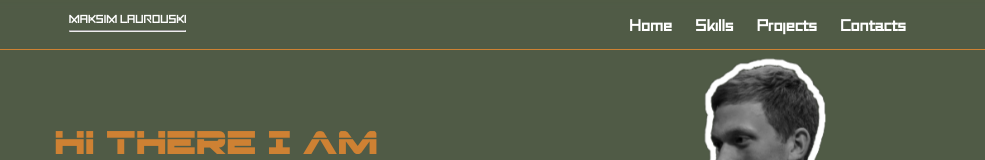
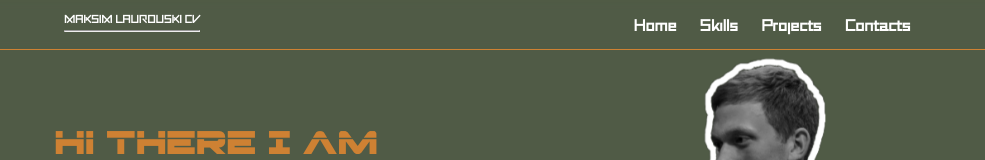
Before and after one commit to EdmondDantess/portfolioinweb, a React (Create React App) app: page / in a window 1280 px wide. Shown: the top 160 px of the page, without its empty margins (147-1132 px from the left). Built offline with nearby package versions, Linux system fonts and the light colour scheme.

Commit message:
Commit 15 added  link on CV

```diff
--- a/src/header/Header.tsx
+++ b/src/header/Header.tsx
@@ -5,7 +5,10 @@ import Nav from '../nav/Nav';
 const Header = () => {
     return (
         <div className={style.header}>
-            <div className={style.fullName}>MAKSIM LAUROUSKI <hr/></div>
+            <div className={style.fullName}><a href="https://cloud.mail.ru/public/NPDu/YeZcELvLg"
+                                               style={{textDecoration: 'none'}}>MAKSIM LAUROUSKI CV</a>
+                <hr/>
+            </div>
 
             <Nav/>
 
```
